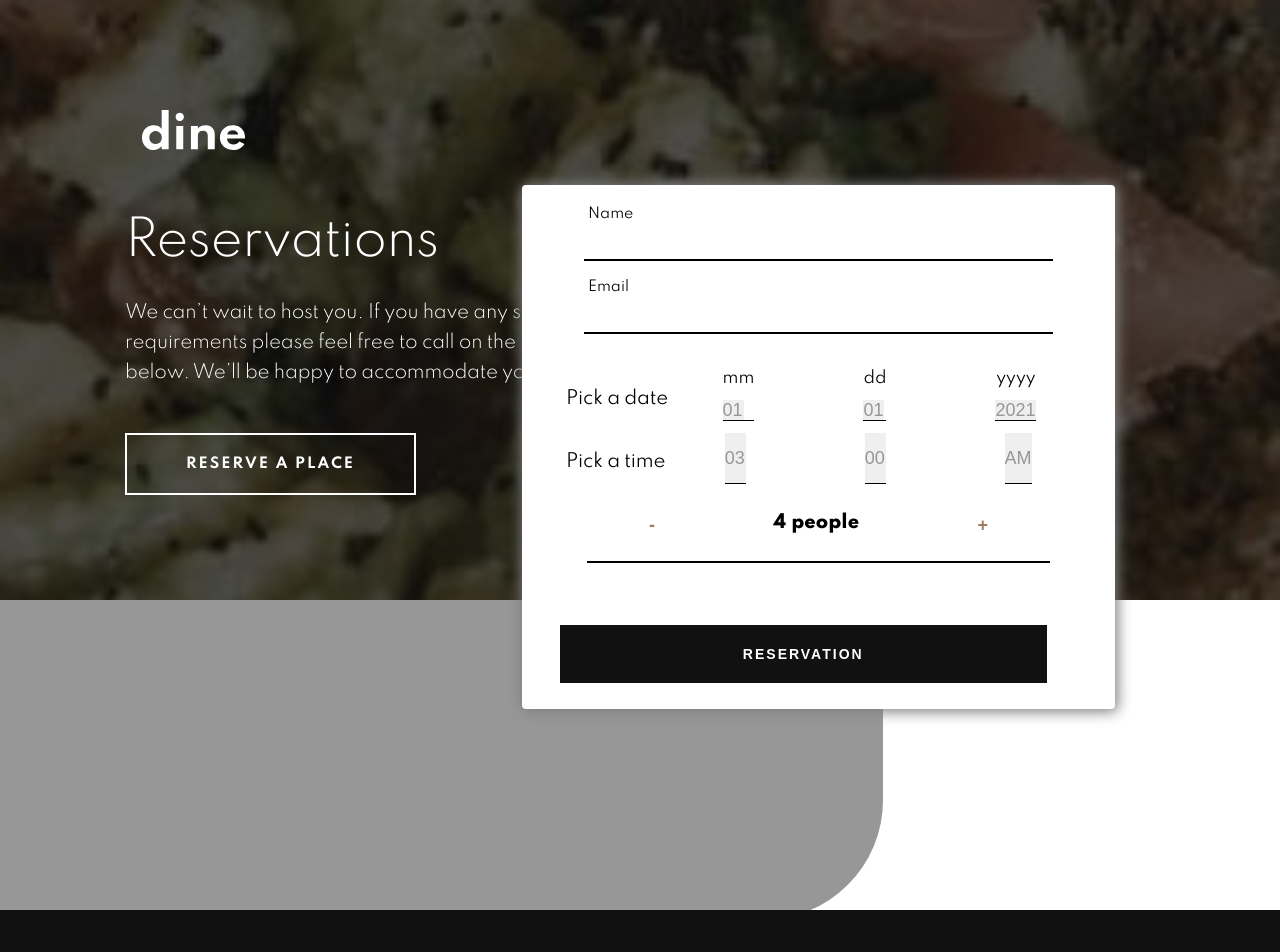
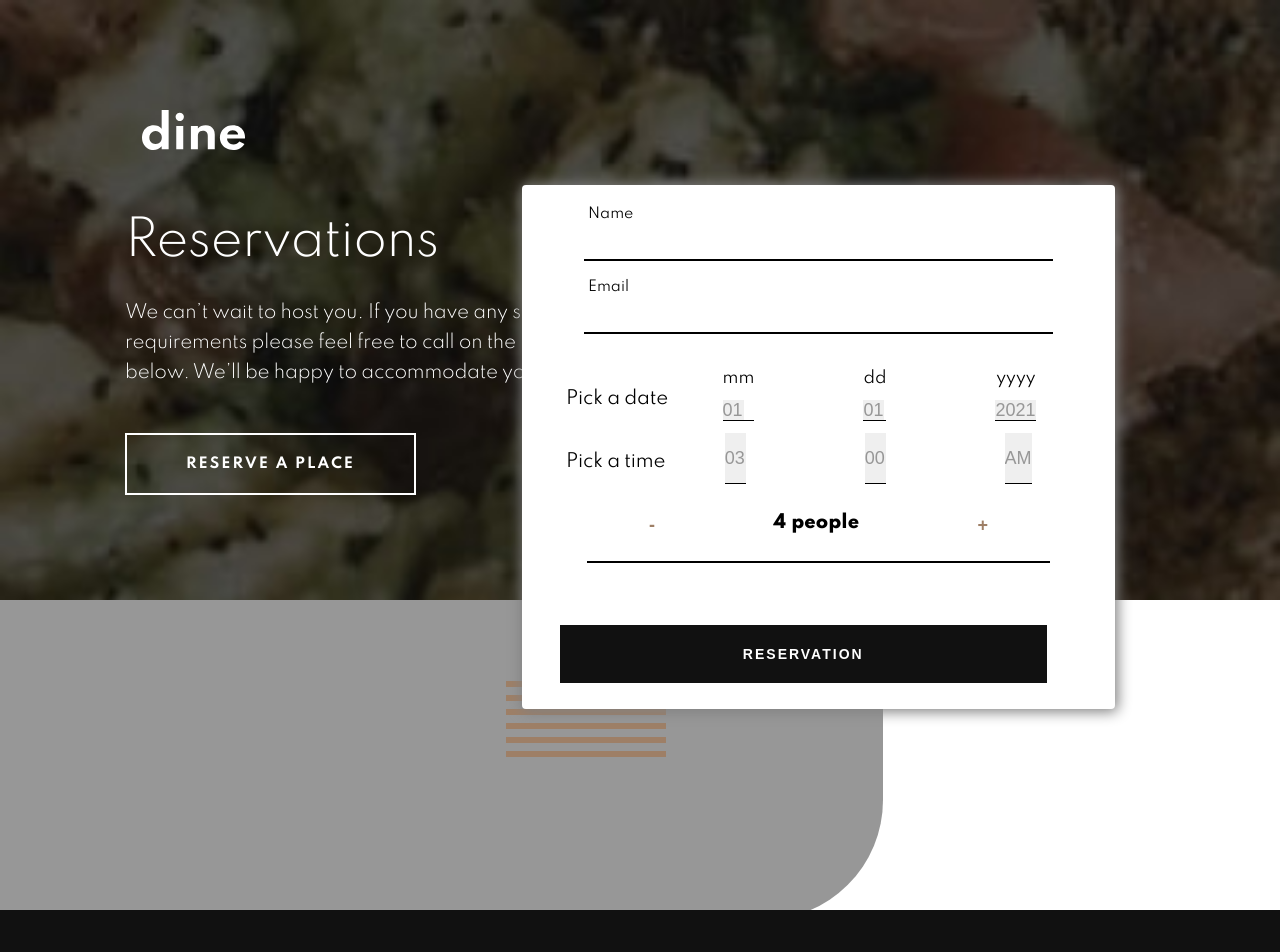
Before and after one commit to ChamuMutezva/dinner-restaurant-website, a React (Create React App) app: page /reservation in a window 1280 px wide. Shown: the top 952 px of the page. Built offline with nearby package versions, Linux system fonts and the light colour scheme.

Commit message:
before and after pseudo elements in booking page

```diff
--- a/src/styles/style.css
+++ b/src/styles/style.css
@@ -1053,6 +1053,13 @@ table {
     background-color: #979797;
     border-radius: 0px 0 120px 0;
   }
+  .main__component::after {
+    position: absolute;
+    content: url("../assets/images/patterns/pattern-lines.svg");
+    top: 256px;
+    z-index: 1;
+    right: 48%;
+  }
 }
 
 .reservation {
@@ -1120,6 +1127,7 @@ table {
           box-shadow: 1px 1px 14px 2px gray;
   border-radius: 4px;
   overflow-x: hidden;
+  z-index: 2;
 }
 
 .form .details {
```
Also changed, not shown: src/styles/_reservedpage.scss (+9 -0 lines), 1 other file (tests, documents, lock files or other folders).
